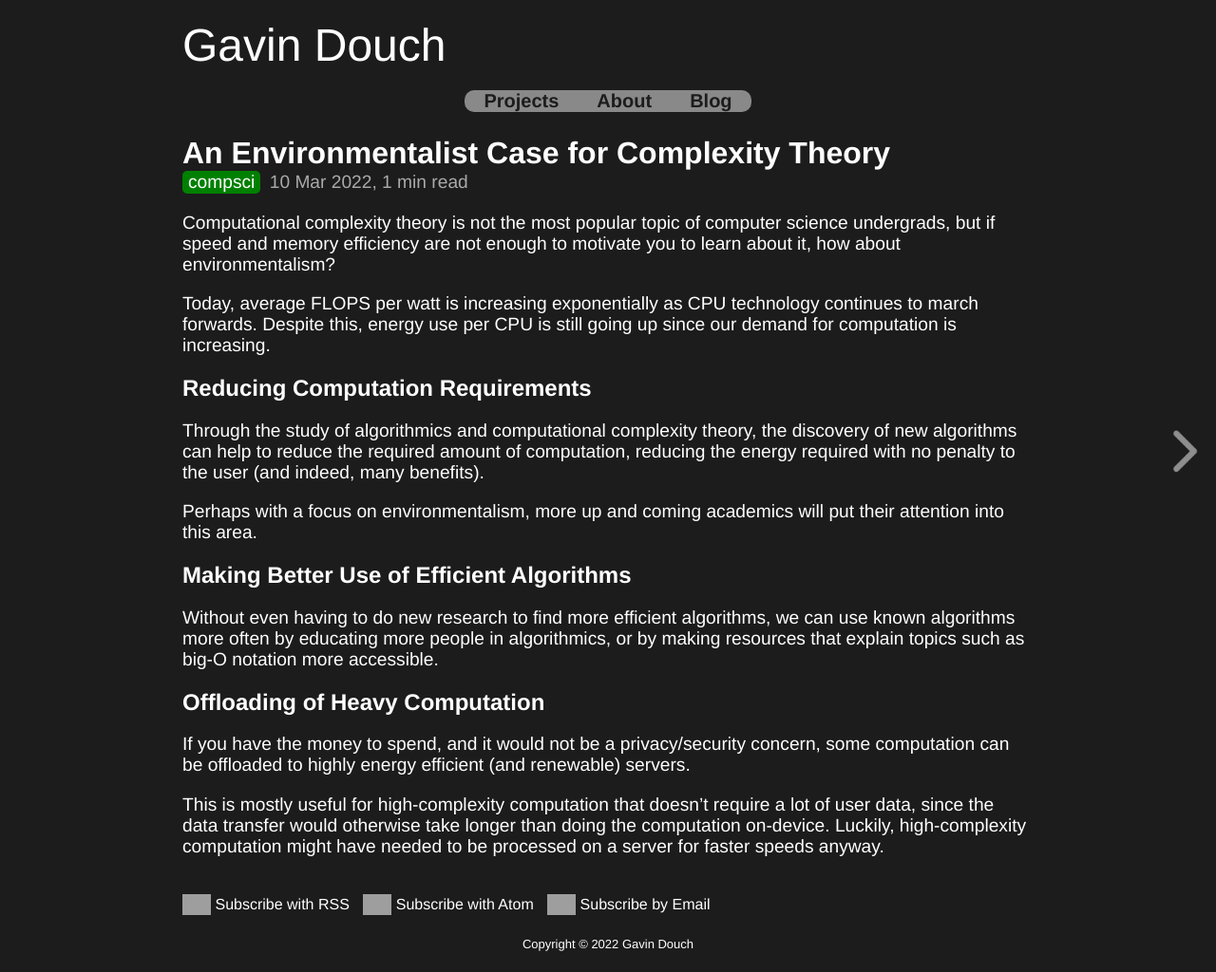
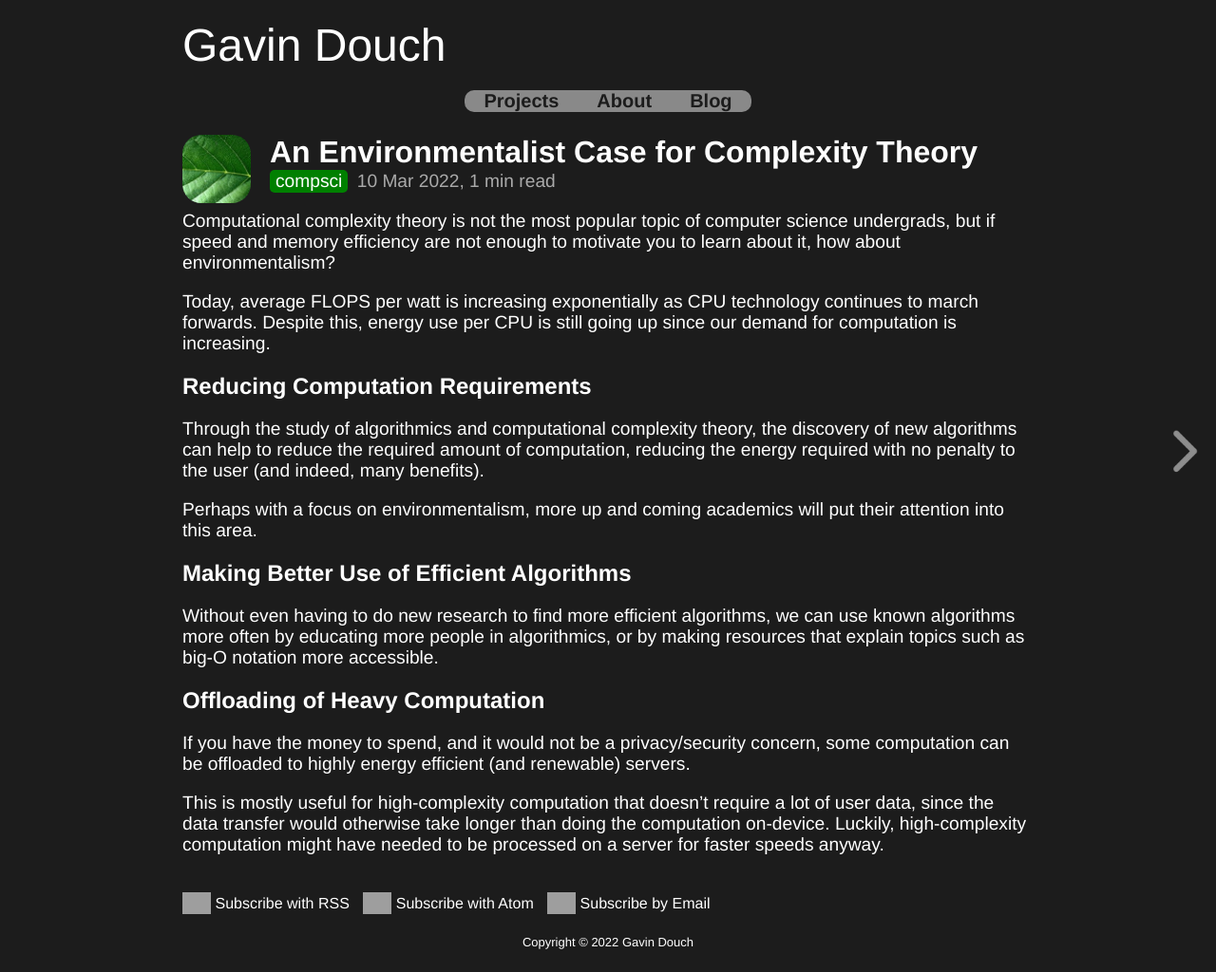
Before and after one commit to Coedice/website, a Jekyll site: the page built from _posts/2022-03-10-an-environmentalist-case-for-complexity-theory.md, in a window 1280 px wide. Shown: the whole page at 95% size. Built offline with Jekyll 4.4.1, drawn with Linux system fonts in a browser that asks for light colours; grey boxes are pictures that could not be loaded.

Commit message:
Add blog post icons to within the blog post page itself

```diff
--- a/_layouts/post.html
+++ b/_layouts/post.html
@@ -1,6 +1,7 @@
 ---
 layout: default
 ---
+<img src="/assets/images/blogIcons/{{ page.icon }}.jpg" alt="{{ page.icon }} icon" id="blogPostIcon">
 <h1 id="blogTitle">{{ page.title }}</h1>
 <p id="postMeta"><span class="tagList">{% for tag in page.tags %}<span class="tagLabel {{ tag }}">{{ tag }}</span>{% endfor %}</span> {{ page.date | date_to_string }}, {% include readingTime.html %}</p>
 <div id="blogContent">
--- a/_sass/blog.scss
+++ b/_sass/blog.scss
@@ -26,8 +26,17 @@ div#postArrow {
   }
 }
 
+img#blogPostIcon {
+  border-radius: 20px;
+  float: left;
+  margin-right: 20px;
+  width: 72px;
+  margin-top: 20px;
+}
+
 h1#blogTitle {
   margin-bottom: 0;
+  margin-top: 20px;
 }
 
 p#postMeta {
@@ -262,4 +271,8 @@ div#subscriptionButtons {
       display: none;
     }
   }
+
+  img#blogPostIcon {
+    display: none;
+  }
 }
```
